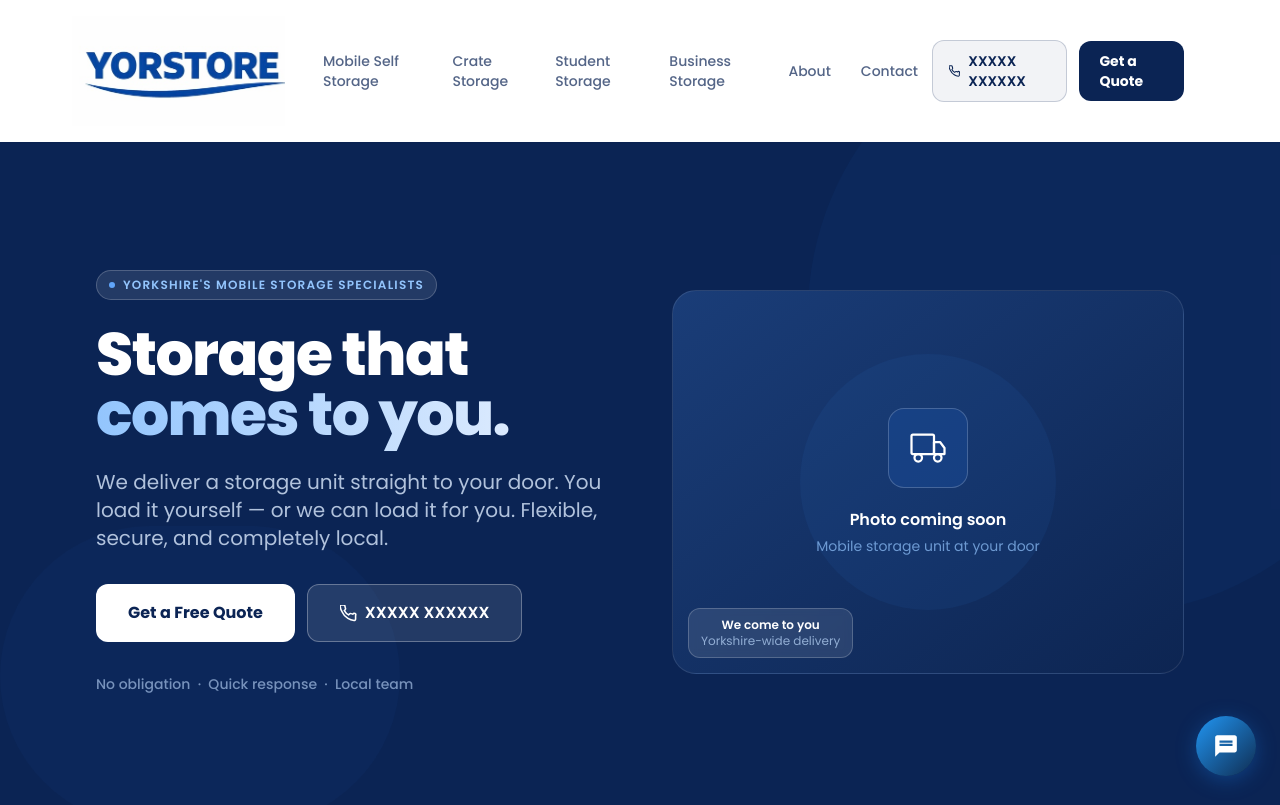
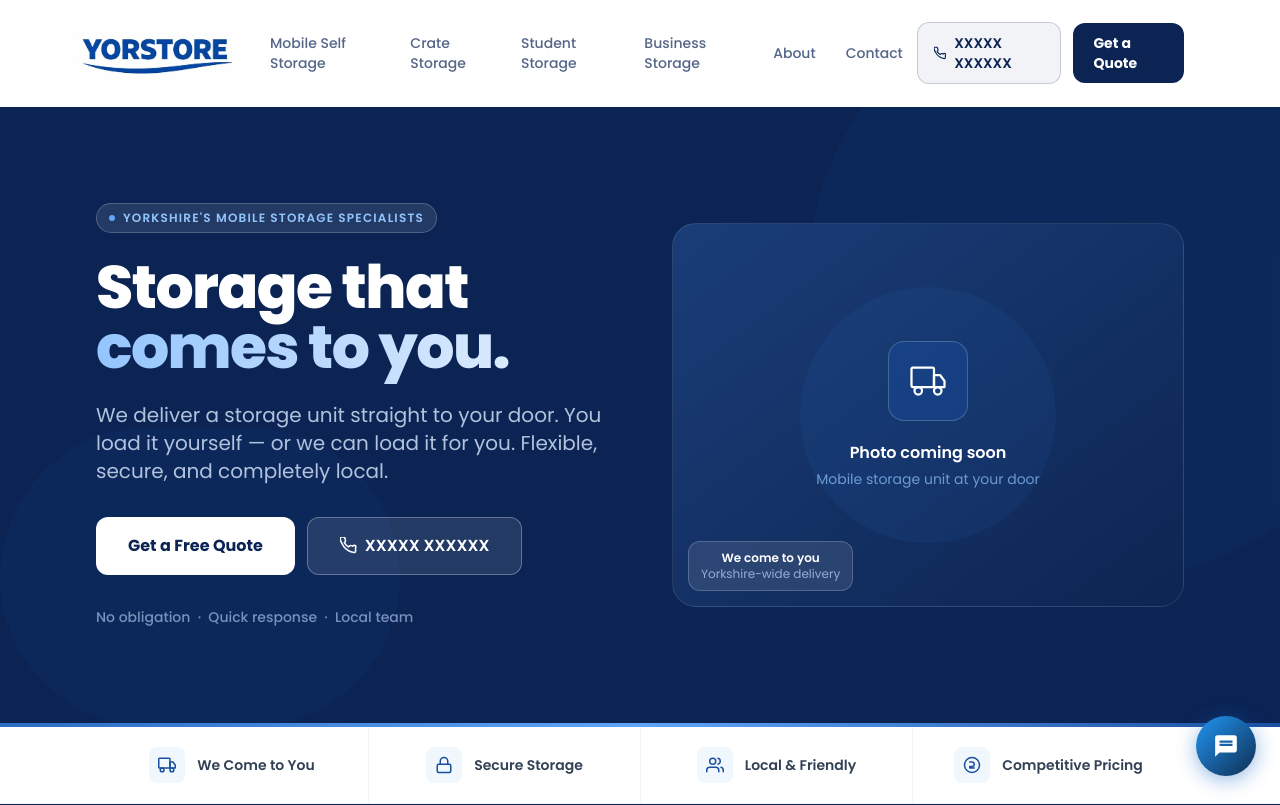
Before and after one commit to YorStore/YorStore, a Next.js app in the folder b_tDKShXFtqVE/: page / in a window 1280 px wide. Shown: the top 805 px of the page. Built offline with nearby package versions, Linux system fonts and the light colour scheme.

Commit message:
Reduce header height

```diff
--- a/b_tDKShXFtqVE/src/app/page.tsx
+++ b/b_tDKShXFtqVE/src/app/page.tsx
@@ -35,7 +35,7 @@ function HeroSection() {
         <div className="absolute bottom-0 left-0 w-[400px] h-[300px] rounded-full bg-brand-blue-mid/5" />
       </div>
 
-      <div className="relative container-site py-20 md:py-28 lg:py-32">
+      <div className="relative container-site py-14 md:py-20 lg:py-24">
         <div className="grid grid-cols-1 lg:grid-cols-2 gap-12 lg:gap-16 items-center">
 
           {/* Left: copy */}
--- a/b_tDKShXFtqVE/src/components/layout/Navbar.tsx
+++ b/b_tDKShXFtqVE/src/components/layout/Navbar.tsx
@@ -24,17 +24,17 @@ export default function Navbar() {
       }`}
     >
       <div className="container-site">
-        <div className="flex items-center justify-between py-3 md:py-4">
+        <div className="flex items-center justify-between py-2 md:py-3">
 
           {/* Logo */}
           <Link href="/" className="flex-shrink-0 group relative -left-3 lg:-left-6" aria-label="YORSTORE home">
             <Image
               src="/logo.png"
               alt="YORSTORE"
-              width={220}
-              height={66}
-              sizes="(min-width: 768px) 213px, 187px"
-              className="w-[187px] md:w-[213px] h-auto max-w-none group-hover:opacity-90 transition-opacity"
+              width={165}
+              height={50}
+              sizes="(min-width: 768px) 160px, 140px"
+              className="w-[140px] md:w-[160px] h-auto max-w-none group-hover:opacity-90 transition-opacity"
               priority
             />
           </Link>
```
